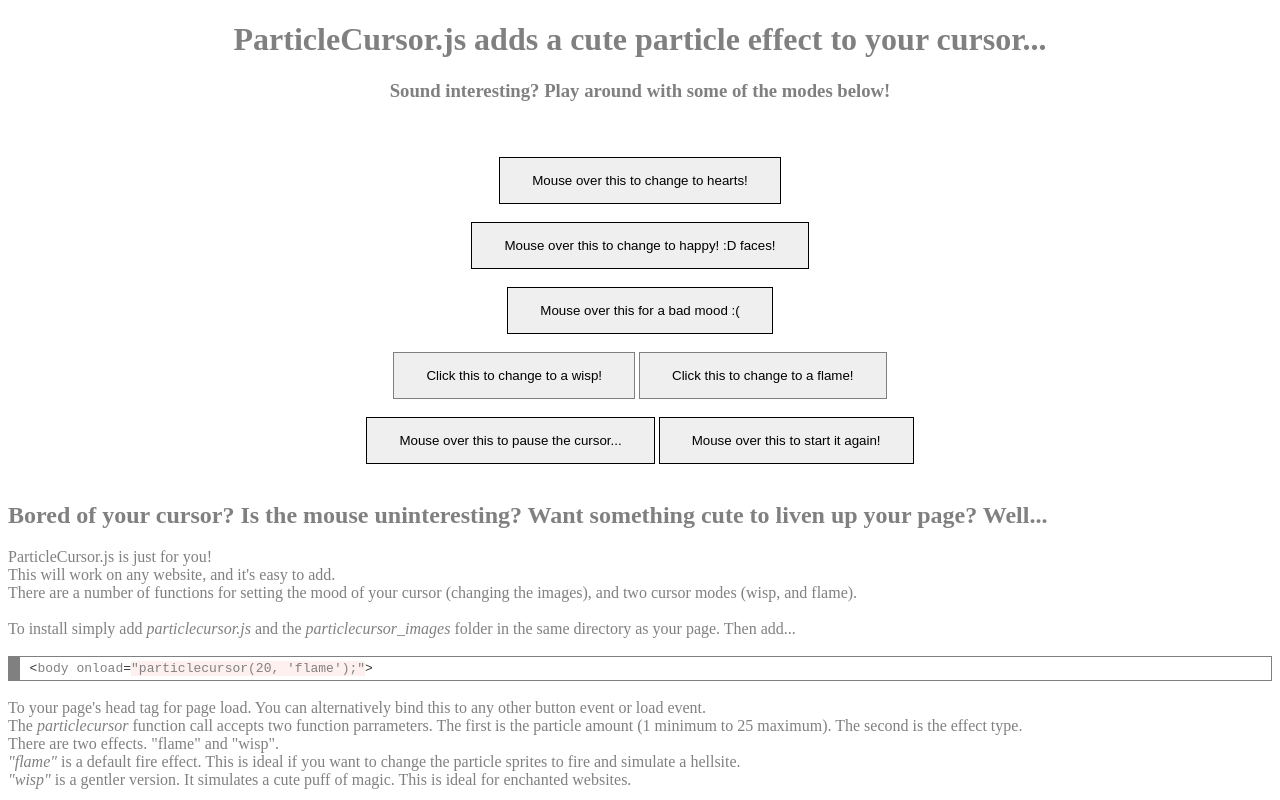
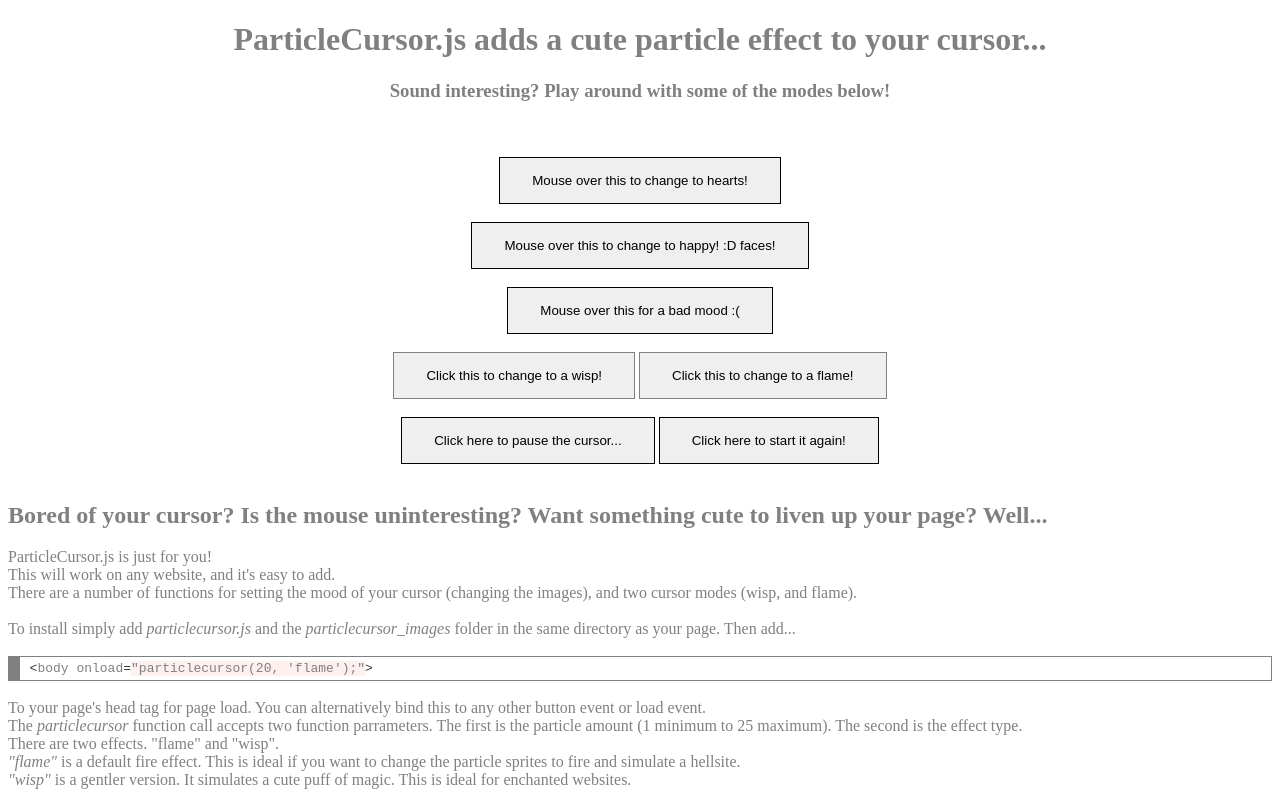
Before and after one commit to alienmelon/ParticleCursor.js, a plain HTML site: page demo.html in a window 1280 px wide. Shown: the top 800 px of the page. Drawn offline with Linux system fonts and the light colour scheme.

Commit message:
updated demo page

```diff
--- a/demo.html
+++ b/demo.html
@@ -47,8 +47,8 @@
 <button class="_mouseClick" onclick="change_particlecursorType('wisp')">Click this to change to a wisp!</button>
 <button class="_mouseClick" onclick="change_particlecursorType('flame')">Click this to change to a flame!</button>
 <br><br>
-<button class="_mouseOver" onmouseover="stop_particlecursor()">Mouse over this to pause the cursor...</button>
-<button class="_mouseOver" onmouseover="start_particlecursor()">Mouse over this to start it again!</button>
+<button class="_mouseOver" onclick="stop_particlecursor()">Click here to pause the cursor...</button>
+<button class="_mouseOver" onclick="start_particlecursor()">Click here to start it again!</button>
 </center>
 <br>
 <h2>Bored of your cursor? Is the mouse uninteresting? Want something cute to liven up your page? Well...</h2>
```
